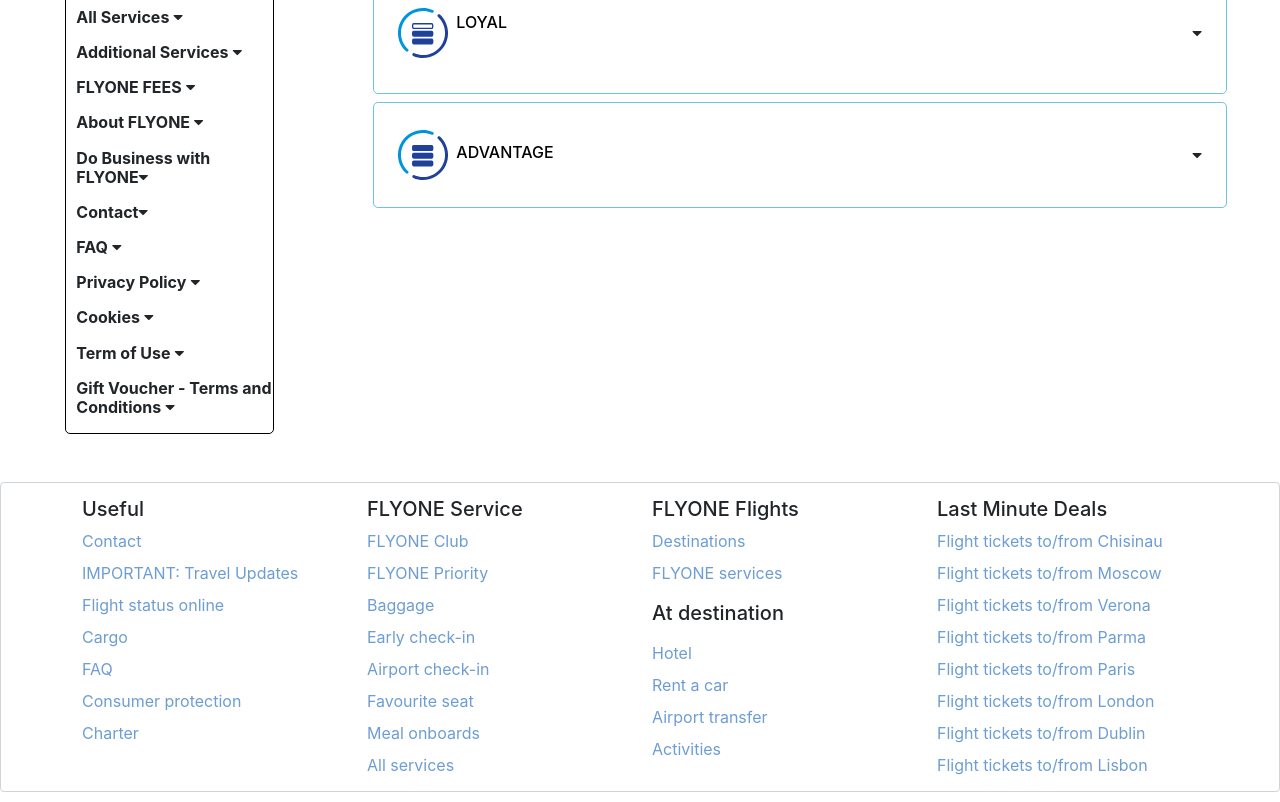
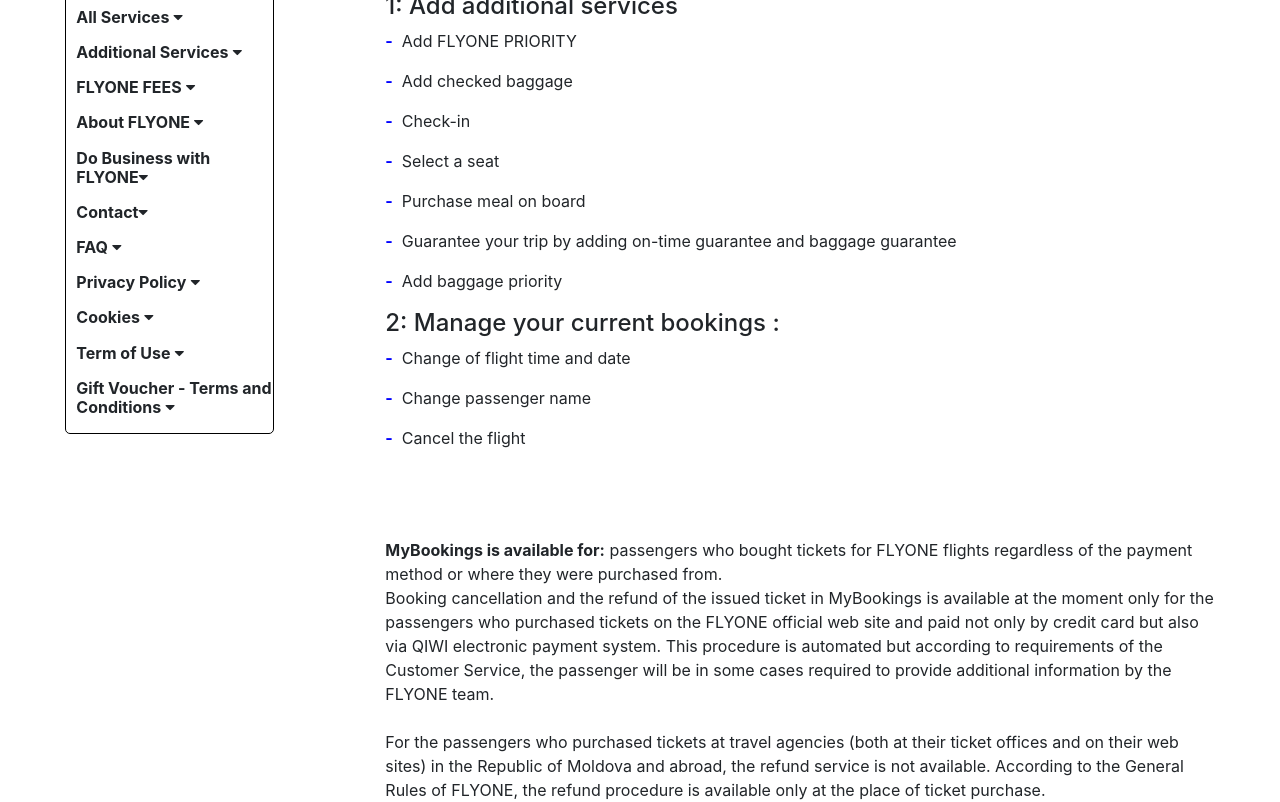
Before and after one commit to kamranlatifch/FLYONE-REACT, a React (Create React App) app: page / in a window 1280 px wide. Shown: the part 380-1182 px from the top of the page. Built offline with nearby package versions, Linux system fonts and the light colour scheme.

Commit message:
My Booking Component Added

```diff
--- a/src/Components/AllServices/AllServices.jsx
+++ b/src/Components/AllServices/AllServices.jsx
@@ -4,6 +4,7 @@ import { useEffect } from "react";
 import MyFlyone from "../MyFLYONE/MyFlyone";
 import TotalServices from "../TotalServices/TotalServices";
 import FareFmilies from "../HowToBook/FareFamilies/FareFmilies";
+import MyBookings from "../HowToBook/MyBookings/MyBookings";
 function AllServices() {
   //   const [howToBookShow, setHowToBookShow] = useState(false);
   const [title, setTitle] = useState("hide");
@@ -385,7 +386,8 @@ function AllServices() {
           </div>
           <div className="col-8 right-div-data">
             {/* <MyFlyone /> */}
-            <FareFmilies />
+            {/* <FareFmilies /> */}
+            <MyBookings />
           </div>
         </div>
       </div>
--- /dev/null
+++ b/src/Components/HowToBook/MyBookings/MyBookings.jsx
@@ -0,0 +1,114 @@
+import React from "react";
+
+function MyBookings() {
+  return (
+    <>
+      <div className="col-12 right-div-data">
+        <h2>Find Booking</h2>
+        <p>
+          <b>MyBookings</b>is a convenient tool to personalize, to purchase
+          additional FLYONE services and to manage current bookings.
+        </p>
+        <p className="my-2">
+          MyBookings allows you to:
+          <br />
+        </p>
+        <h4>1: Add additional services </h4>
+        <p>
+          <span style={{ color: "blue" }}>
+            <b>-</b>
+          </span>
+          &nbsp; Add FLYONE PRIORITY
+          <br />
+        </p>
+        <p>
+          <span style={{ color: "blue" }}>
+            <b>-</b>
+          </span>
+          &nbsp; Add checked baggage <br />
+        </p>
+        <p>
+          <span style={{ color: "blue" }}>
+            <b>-</b>
+          </span>
+          &nbsp; Check-in
+          <br />
+        </p>
+        <p>
+          <span style={{ color: "blue" }}>
+            <b>-</b>
+          </span>
+          &nbsp; Select a seat
+          <br />
+        </p>
+        <p>
+          <span style={{ color: "blue" }}>
+            <b>-</b>
+          </span>
+          &nbsp; Purchase meal on board
+          <br />
+        </p>
+        <p>
+          <span style={{ color: "blue" }}>
+            <b>-</b>
+          </span>
+          &nbsp; Guarantee your trip by adding on-time guarantee and baggage
+          guarantee <br />
+        </p>
+        <p>
+          <span style={{ color: "blue" }}>
+            <b>-</b>
+          </span>
+          &nbsp; Add baggage priority <br />
+        </p>
+
+        <h4>2: Manage your current bookings : </h4>
+
+        <p>
+          <span style={{ color: "blue" }}>
+            <b>-</b>
+          </span>
+          &nbsp; Change of flight time and date
+          <br />
+        </p>
+        <p>
+          <span style={{ color: "blue" }}>
+            <b>-</b>
+          </span>
+          &nbsp; Change passenger name <br />
+        </p>
+        <p>
+          <span style={{ color: "blue" }}>
+            <b>-</b>
+          </span>
+          &nbsp; Cancel the flight <br />
+        </p>
+
+        <br />
+        <br />
+        <br />
+        <p>
+          <b>MyBookings is available for:</b> passengers who bought tickets for
+          FLYONE flights regardless of the payment method or where they were
+          purchased from. <br /> Booking cancellation and the refund of the
+          issued ticket in MyBookings is available at the moment only for the
+          passengers who purchased tickets on the FLYONE official web site and
+          paid not only by credit card but also via QIWI electronic payment
+          system. This procedure is automated but according to requirements of
+          the Customer Service, the passenger will be in some cases required to
+          provide additional information by the FLYONE team. <br />
+          <br />
+          For the passengers who purchased tickets at travel agencies (both at
+          their ticket offices and on their web sites) in the Republic of
+          Moldova and abroad, the refund service is not available. According to
+          the General Rules of FLYONE, the refund procedure is available only at
+          the place of ticket purchase.
+        </p>
+        <br />
+        <br />
+      </div>
+    </>
+  );
+}
+
+export default MyBookings;
```
